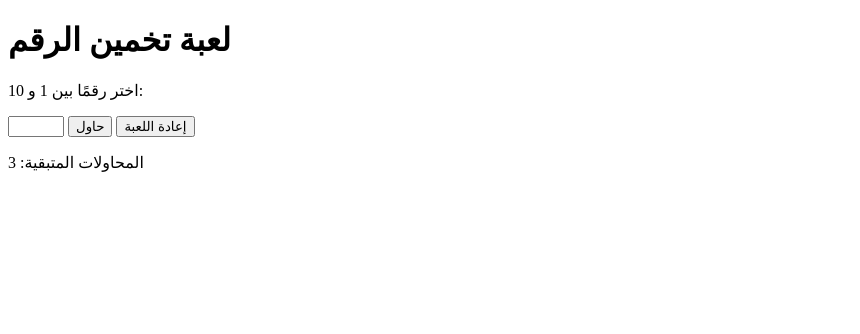
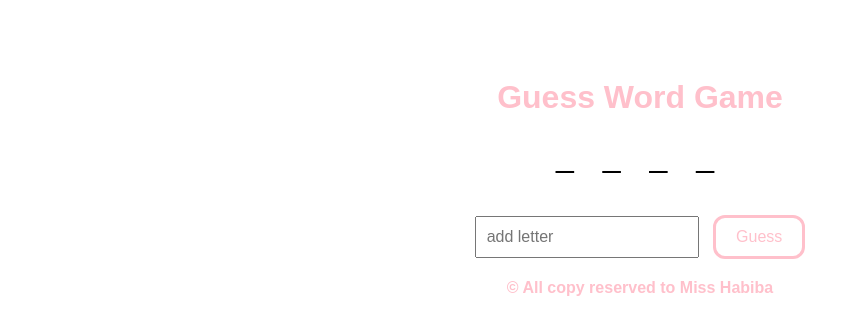
Before and after one commit to BLACKBAmwr/Respiratory-system., a plain HTML site: page index.html in a window 1280 px wide. Shown: the whole page, without its empty margins (0-860 px from the left). Drawn offline with Linux system fonts and the light colour scheme.

Commit message:
Add files via upload

```diff
--- a/index.html
+++ b/index.html
@@ -1,66 +1,143 @@
 <!DOCTYPE html>
-<html lang="ar">
+<html lang="en">
 <head>
     <meta charset="UTF-8">
     <meta name="viewport" content="width=device-width, initial-scale=1.0">
-    <title>لعبة تخمين الرقم</title>
+    <title>Guess Word Game</title>
+    <style>
+        body {
+            font-family: Arial, sans-serif;
+            background-color: white;
+            text-align: center;
+            padding: 50px;
+        }
+
+        h1 {
+            color: pink;
+        }
+
+        .word-display {
+            font-size: 2em;
+            letter-spacing: 10px;
+            margin-bottom: 20px;
+        }
+
+        .message {
+            margin-top: 20px;
+            font-size: 1.2em;
+            color: #555;
+        }
+
+        .input-section {
+            margin-top: 20px;
+        }
+
+        input[type="text"] {
+            padding: 10px;
+            font-size: 1em;
+            width: 200px;
+        }
+
+        button {
+            padding: 10px 20px;
+            font-size: 1em;
+            cursor: pointer;
+            background-color: transparent;
+            border: 3px solid pink;
+            color: pink;
+            margin-left: 10px;
+            margin-top: 20px;
+            border-radius: 12px;
+            transition: 0.4s;
+        }
+
+        button:hover {
+            background-color: pink;
+            transition: 0.4s;
+            transform: scale(1.15) translateY(-10px);
+            color: white;
+            box-shadow: 0 0 5px 0 pink;
+        }
+
+        .incorrect {
+            color: red;
+        }
+
+        .correct {
+            color: green;
+        }
+
+        footer {
+            margin-bottom: 30px;
+            font-size: 1em;
+            color: pink;
+            font-weight: 900;
+
+        }
+    </style>
 </head>
 <body>
-    <h1>لعبة تخمين الرقم</h1>
-    <p>اختر رقمًا بين 1 و 10:</p>
+    <h1>Guess Word Game</h1>
+    <div class="word-display" id="wordDisplay">_ _ _ _ _</div>
+    <div class="input-section">
+        <input type="text" id="letterInput" maxlength="1" placeholder="add letter"/>
+        <button onclick="guessLetter()">Guess</button>
+    </div>
+    <div class="message" id="message"></div>
 
-    <!-- حقل إدخال للتخمين -->
-    <input type="number" id="guessInput" min="1" max="10">
+    <script>
+        const words = ["Trachea", "lungs", "Alveoli", "Bronchioles", "bronchi" , "Throat" , "Nose"];
+        const selectedWord = words[Math.floor(Math.random() * words.length)];
+        let guessedWord = Array(selectedWord.length).fill("_");
+        let remainingGuesses = 20;
 
-    <!-- زر المحاولة -->
-    <button onclick="checkGuess()">حاول</button>
+        function updateWordDisplay() {
+            document.getElementById("wordDisplay").textContent = guessedWord.join(" ");
+        }
 
-    <!-- زر إعادة اللعبة -->
-    <button onclick="resetGame()">إعادة اللعبة</button>
+        function guessLetter() {
+            const input = document.getElementById("letterInput").value.toLowerCase();
+            document.getElementById("letterInput").value = "";
 
-    <!-- مكان لعرض الرسالة -->
-    <p id="message"></p>
-    <p id="attemptsLeft">المحاولات المتبقية: 3</p>
+            if (input.length === 1 && /^[a-zA-Z]$/.test(input)) {
+                if (selectedWord.includes(input)) {
+                    for (let i = 0; i < selectedWord.length; i++) {
+                        if (selectedWord[i].toLowerCase() === input) {
+                            guessedWord[i] = selectedWord[i];
+                        }
+                    }
+                    document.getElementById("message").textContent = "Good! Correct letter";
+                    document.getElementById("message").classList.remove("incorrect");
+                    document.getElementById("message").classList.add("correct");
+                } else {
+                    remainingGuesses--;
+                    document.getElementById("message").textContent = "Try Again : " + remainingGuesses;
+                    document.getElementById("message").classList.remove("correct");
+                    document.getElementById("message").classList.add("incorrect");
+                }
 
-    <!-- إضافة جافا سكريبت -->
-    <script>
-        let random = Math.floor(Math.random() * 10 + 1);
-let message = document.getElementById("message");
-let attemptsElement = document.getElementById("attemptsLeft");
-let attempts = 3;
+                if (!guessedWord.includes("_")) {
+                    document.getElementById("message").textContent = "Bravo correct Word!";
+                    document.getElementById("message").classList.remove("incorrect");
+                    document.getElementById("message").classList.add("correct");
+                } else if (remainingGuesses === 0) {
+                    document.getElementById("message").textContent = "You lost! The word was: " + selectedWord;
+                    document.getElementById("message").classList.remove("correct");
+                    document.getElementById("message").classList.add("incorrect");
+                }
 
-function checkGuess() {
-    let guess = parseInt(document.getElementById("guessInput").value);
-    if (attempts > 0) {
-        if (guess == random) {
-            message.innerText = "Your Guess IS True";
-            message.style.color = "green";
-        } else if (guess > random) {
-            message.innerText = "too high";
-            message.style.color = "orange";
-            attempts--;
-            attemptsElement.innerText = `المحاولات المتبقية: ${attempts}`;
-        } else if (guess < random) {
-            message.innerText = "too low";
-            message.style.color = "orange";
-            attempts--;
-            attemptsElement.innerText = `المحاولات المتبقية: ${attempts}`;
+                updateWordDisplay();
+            } else {
+                document.getElementById("message").textContent = "Please add a letter.";
+                document.getElementById("message").classList.add("incorrect");
+            }
         }
-    }
 
-else if (attempts == 0) {
-    message.innerText = "You have no more attempts!"
-}
-}
-    // 2nd section :)
-    function resetGame() {
-    attempts = 3;
-    random = Math.floor(Math.random() * 10 + 1);
-    message.innerText = "";
-    attemptsElement.innerText = `المحاولات المتبقية: ${attempts}`;
-    document.getElementById("guessInput").value = "";
-}
+        updateWordDisplay();
+    </script>
 
-    </script>
+    <footer>
+        &copy All copy reserved to Miss Habiba
+    </footer>
 </body>
 </html>
```
